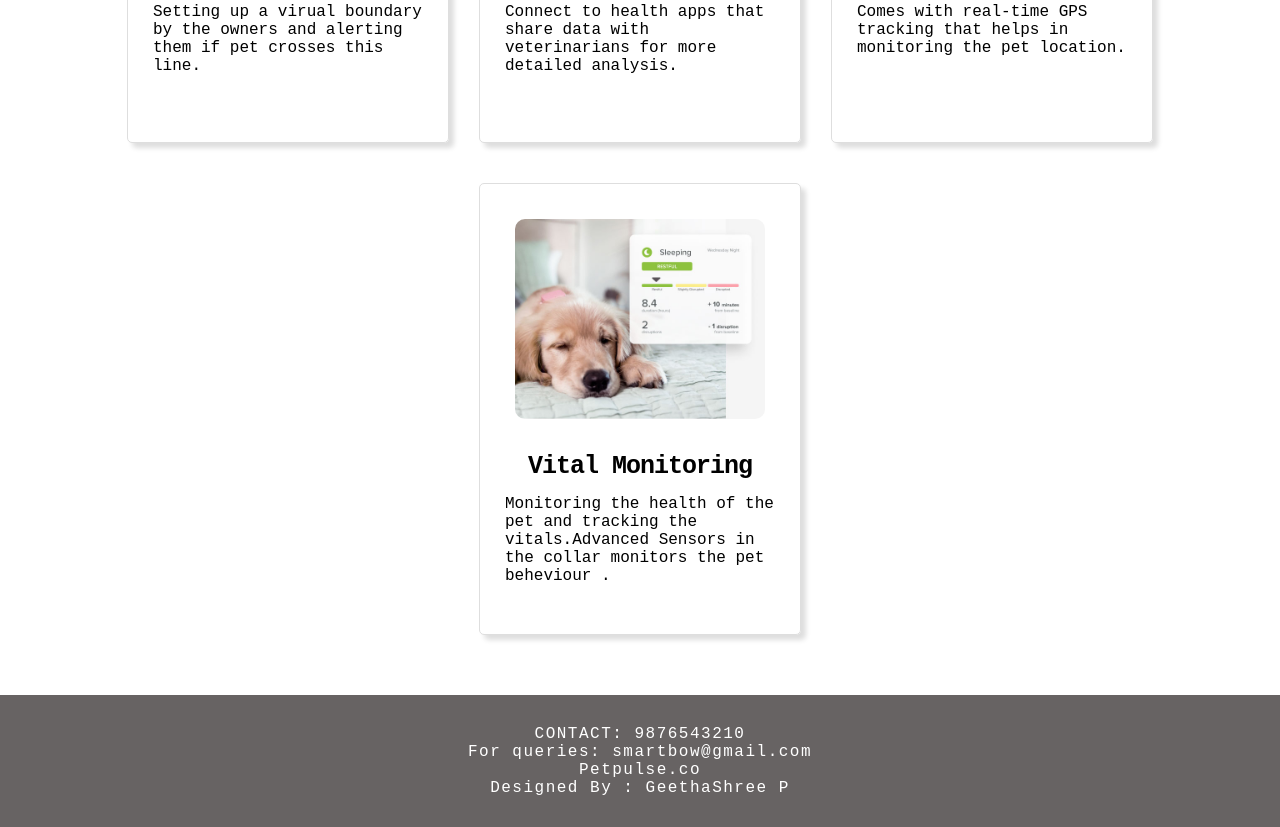
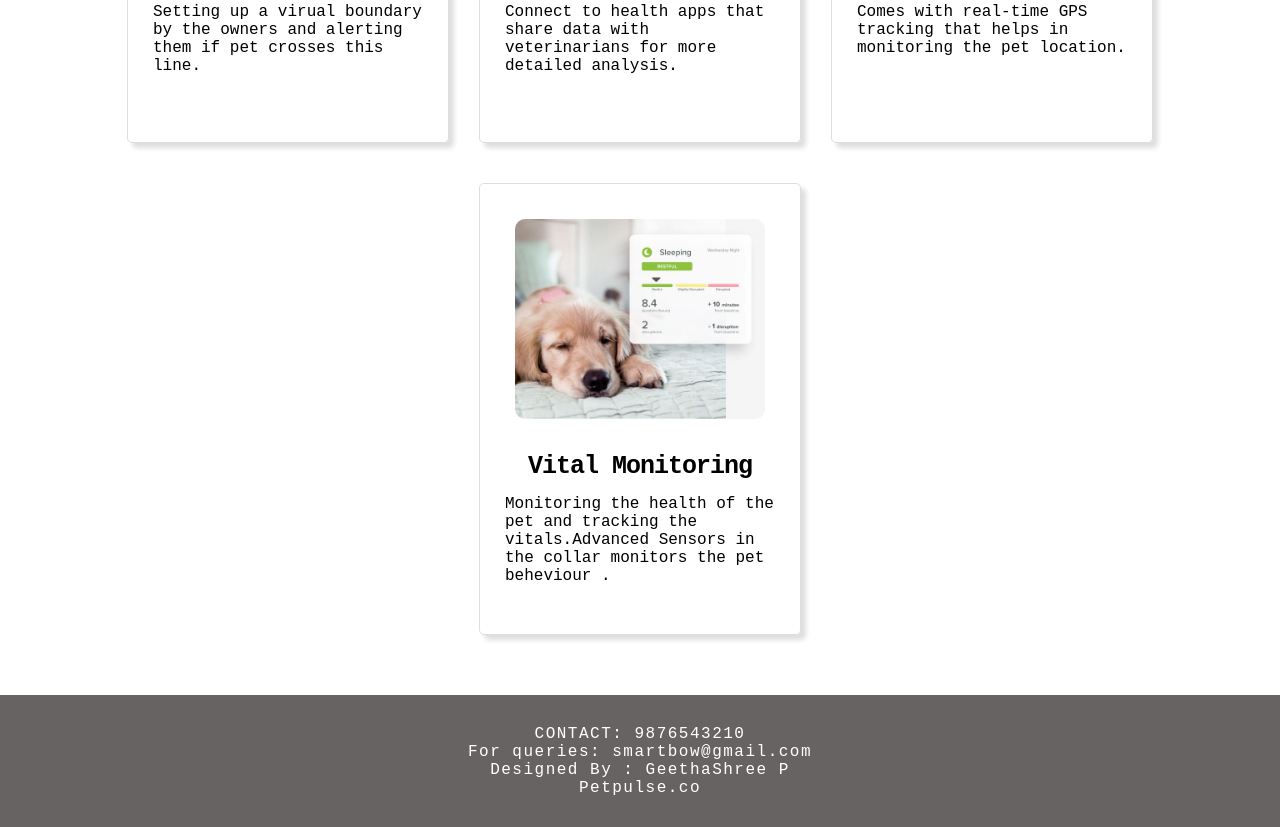
Before and after one commit to geethashreep/petpulse, a plain HTML site: page index.html in a window 1280 px wide. Shown: the part 1906-2733 px from the top of the page. Drawn offline with Linux system fonts and the light colour scheme.

Commit message:
made changess

```diff
--- a/index.html
+++ b/index.html
@@ -58,7 +58,7 @@
         </div>
       </div>
 </div>
-<footer><ul><li>CONTACT: 9876543210</li><li>For queries: smartbow@gmail.com</li><li>Petpulse.co</li><li>Designed By : GeethaShree P</li></ul>
+<footer><ul><li>CONTACT: 9876543210</li><li>For queries: smartbow@gmail.com</li><li>Designed By : GeethaShree P</li><li>Petpulse.co</li></ul>
 </footer>
 </body>
 </html>
```
